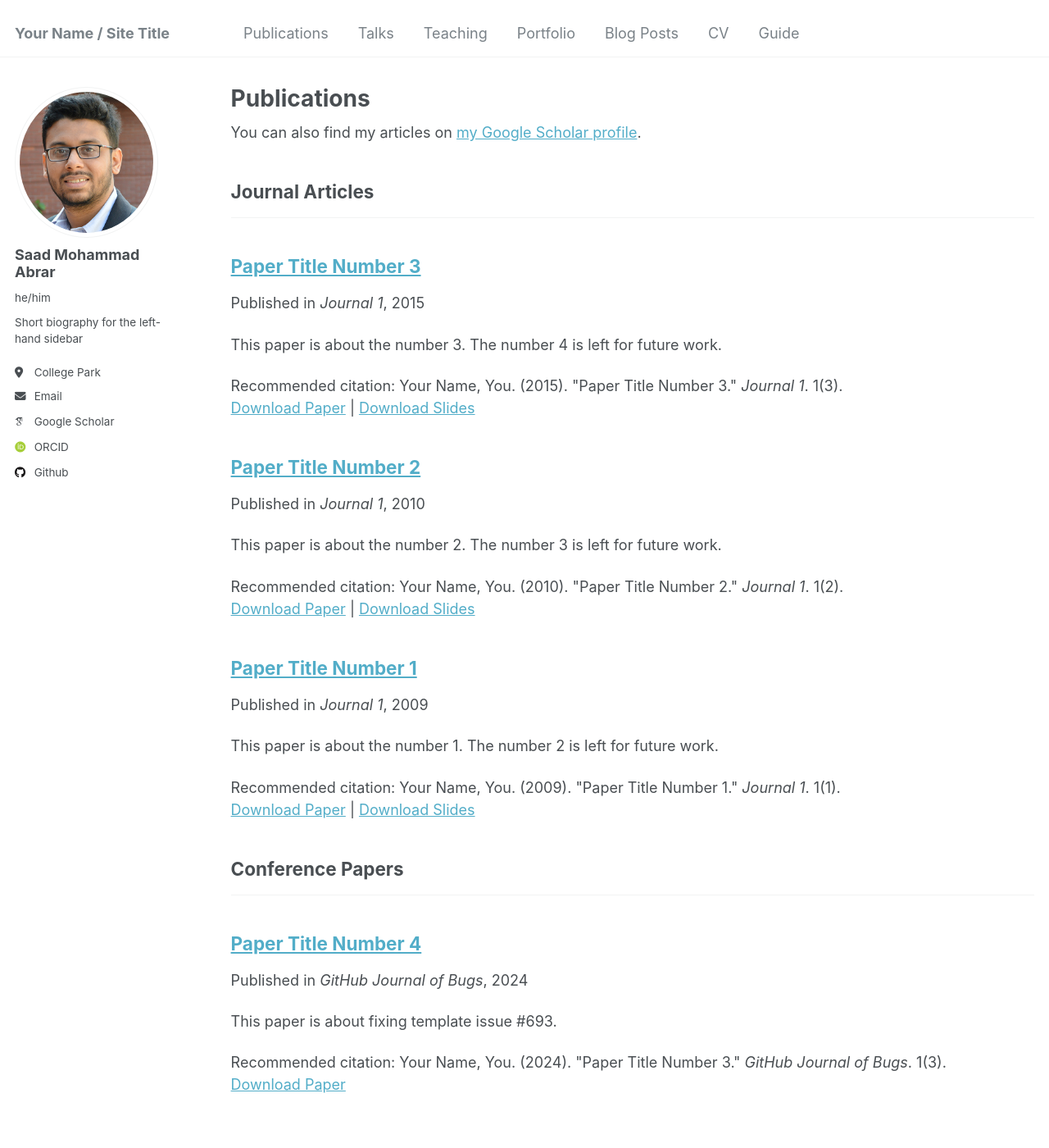
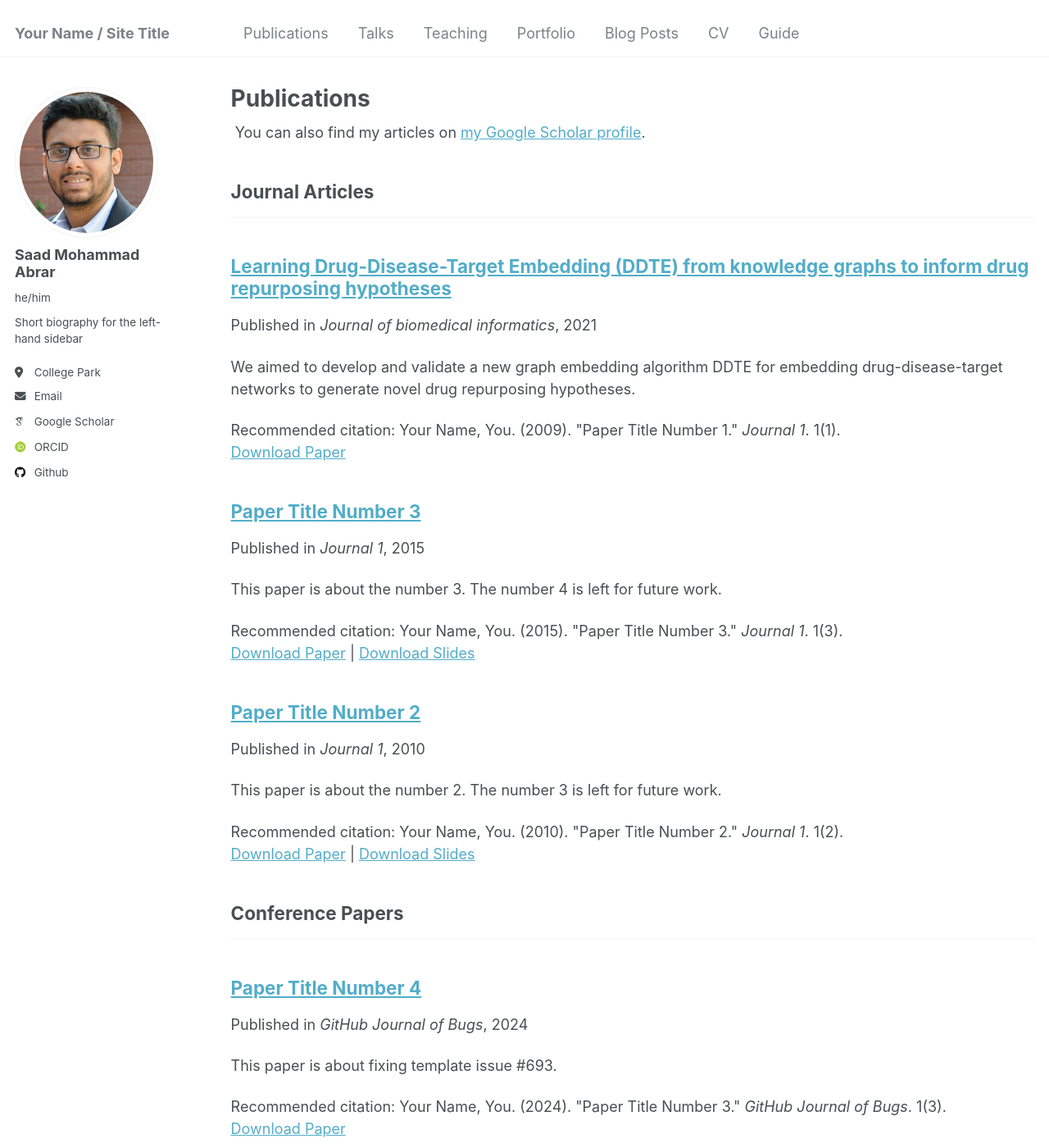
Before and after one commit to saad-abrar/saad-abrar.github.io, a Jekyll site: the page built from _pages/publications.html, in a window 1280 px wide and 1400 px high. Shown: the whole window at 82% size. Built offline with Jekyll 4.4.1, drawn with Linux system fonts in a browser that asks for light colours; some web fonts are replaced.

Commit message:
added 1 paper;

```diff
--- a/_pages/publications.html
+++ b/_pages/publications.html
@@ -6,28 +6,21 @@ author_profile: true
 ---
 
 {% if site.author.googlescholar %}
-  <div class="wordwrap">You can also find my articles on <a href="{{site.author.googlescholar}}">my Google Scholar profile</a>.</div>
-{% endif %}
-
-{% include base_path %}
+<div class="wordwrap">
+  You can also find my articles on
+  <a href="{{https://scholar.google.com/citations?user=YHH9VjkAAAAJ&hl=en}}"
+    >my Google Scholar profile</a
+  >.
+</div>
+{% endif %} {% include base_path %}
 
 <!-- New style rendering if publication categories are defined -->
-{% if site.publication_category %}
-  {% for category in site.publication_category  %}
-    {% assign title_shown = false %}
-    {% for post in site.publications reversed %}
-      {% if post.category != category[0] %}
-        {% continue %}
-      {% endif %}
-      {% unless title_shown %}
-        <h2>{{ category[1].title }}</h2><hr />
-        {% assign title_shown = true %}
-      {% endunless %}
-      {% include archive-single.html %}
-    {% endfor %}
-  {% endfor %}
-{% else %}
-  {% for post in site.publications reversed %}
-    {% include archive-single.html %}
-  {% endfor %}
-{% endif %}
+{% if site.publication_category %} {% for category in site.publication_category
+%} {% assign title_shown = false %} {% for post in site.publications reversed %}
+{% if post.category != category[0] %} {% continue %} {% endif %} {% unless
+title_shown %}
+<h2>{{ category[1].title }}</h2>
+<hr />
+{% assign title_shown = true %} {% endunless %} {% include archive-single.html
+%} {% endfor %} {% endfor %} {% else %} {% for post in site.publications
+reversed %} {% include archive-single.html %} {% endfor %} {% endif %}
--- a/_publications/2009-10-01-paper-title-number-1.md
+++ b/_publications/2009-10-01-paper-title-number-1.md
@@ -1,14 +1,14 @@
 ---
-title: "Paper Title Number 1"
+title: "Learning Drug-Disease-Target Embedding (DDTE) from knowledge graphs to inform drug repurposing hypotheses"
 collection: publications
 category: manuscripts
-permalink: /publication/2009-10-01-paper-title-number-1
-excerpt: 'This paper is about the number 1. The number 2 is left for future work.'
-date: 2009-10-01
-venue: 'Journal 1'
-slidesurl: 'http://academicpages.github.io/files/slides1.pdf'
-paperurl: 'http://academicpages.github.io/files/paper1.pdf'
-citation: 'Your Name, You. (2009). &quot;Paper Title Number 1.&quot; <i>Journal 1</i>. 1(1).'
+permalink: https://www.sciencedirect.com/science/article/pii/S1532046421001672
+excerpt: "We aimed to develop and validate a new graph embedding algorithm DDTE for embedding drug-disease-target networks to generate novel drug repurposing hypotheses."
+date: 2021-07-01
+venue: "Journal of biomedical informatics"
+slidesurl: #'http://academicpages.github.io/files/slides1.pdf'
+paperurl: "http://saad-abrar.github.io/files/paper1_1.pdf"
+citation: "Your Name, You. (2009). &quot;Paper Title Number 1.&quot; <i>Journal 1</i>. 1(1)."
 ---
 
 The contents above will be part of a list of publications, if the user clicks the link for the publication than the contents of section will be rendered as a full page, allowing you to provide more information about the paper for the reader. When publications are displayed as a single page, the contents of the above "citation" field will automatically be included below this section in a smaller font.
```
Also changed, not shown: 5 other files.
